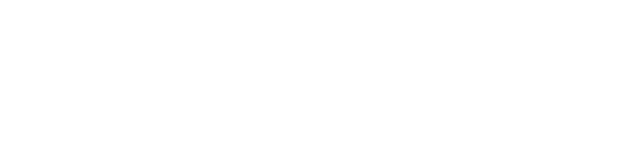
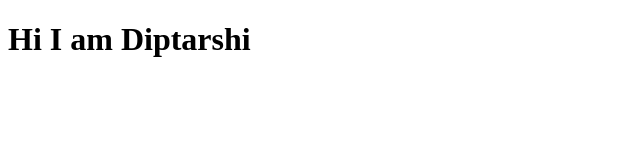
Before and after one commit to Saptarshi-Giri/Weather-App, a plain HTML site: page index.html in a window 1280 px wide. Shown: the whole page, without its empty margins (0-640 px from the left). Drawn offline with Linux system fonts and the light colour scheme.

Commit message:
Added a body to index.html

```diff
--- a/index.html
+++ b/index.html
@@ -7,5 +7,8 @@
 </head>
 <body>
 
+
+    <h1>Hi I am Diptarshi</h1>
+
 </body>
 </html>
```
